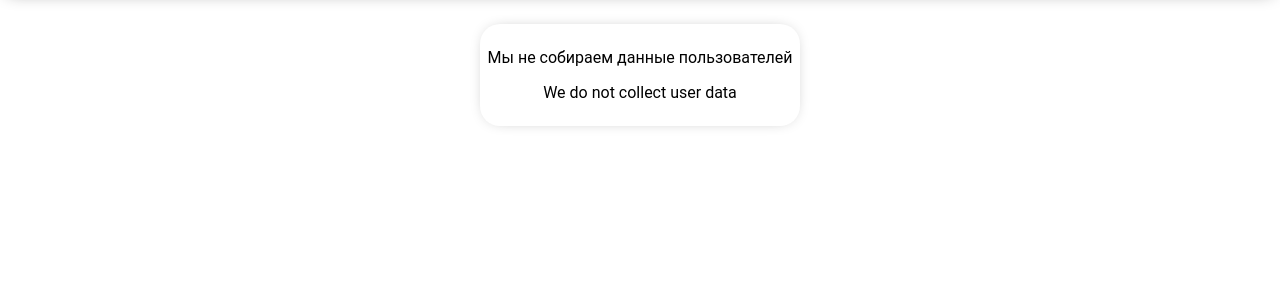
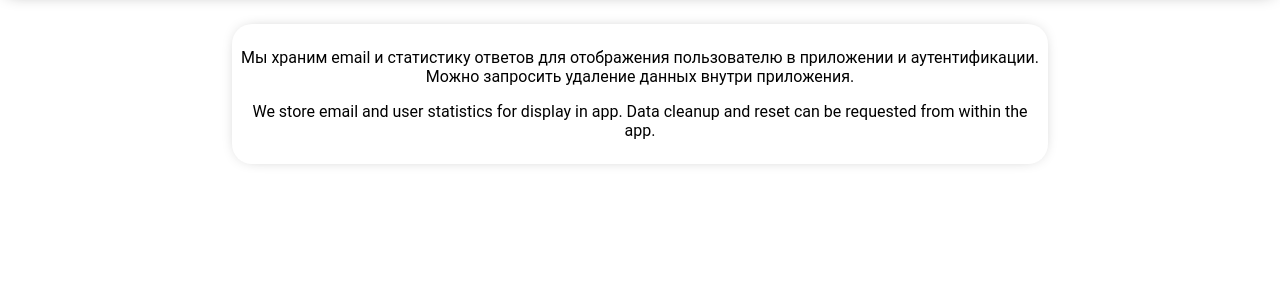
Before and after one commit to Twicebyte/georgian-driving-exam, a Flask app: page /privacy in a window 1280 px wide. Shown: the part 72-372 px from the top of the page. Run offline with Flask 2, Linux system fonts and the light colour scheme; some libraries are stand-ins or nearby versions.

Commit message:
edit policy

```diff
--- a/templates/privacy.html
+++ b/templates/privacy.html
@@ -19,8 +19,8 @@
             <div class="placeholder"></div>
             <div class="snap">
                 <div class="ticket" style="padding: 8px;">
-                    <p>Мы не собираем данные пользователей</p>
-                    <p>We do not collect user data</p>
+                    <p>Мы храним email и статистику ответов для отображения пользователю в приложении и аутентификации. Можно запросить удаление данных внутри приложения.</p>
+                    <p>We store email and user statistics for display in app. Data cleanup and reset can be requested from within the app.</p>
                 </div>
             </div>
             <div class="placeholder"></div>
```
